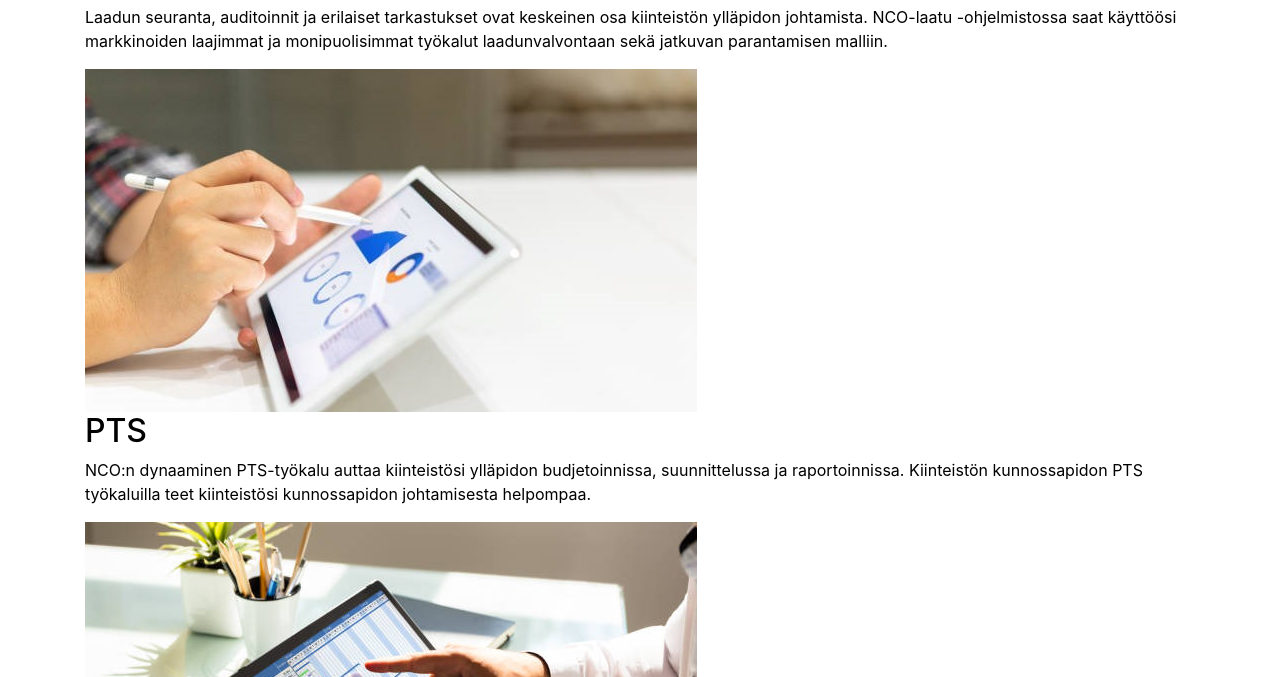
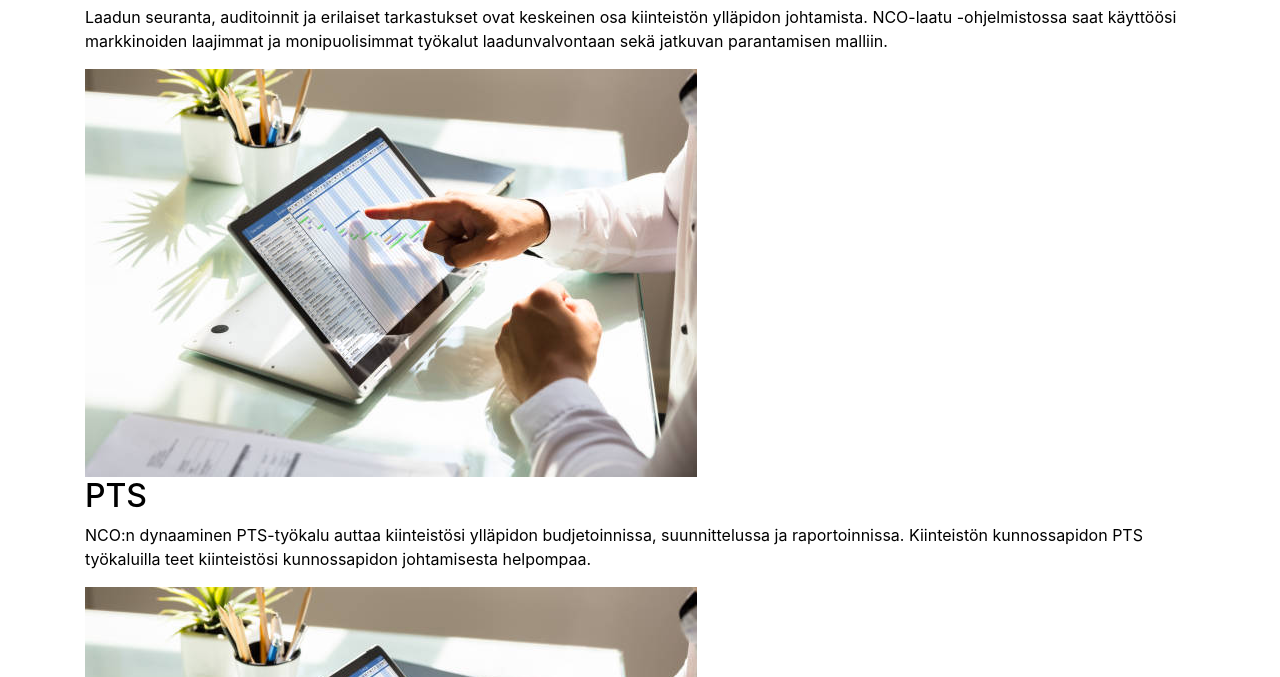
Before and after one commit to IlkkaNolvi/Verkkosivujen-kehitt-minen, a plain HTML site: page Kevät2024/12B_Webbisivut/ohjelmistot.html in a window 1280 px wide. Shown: the part 740-1417 px from the top of the page. Drawn offline with nearby package versions, Linux system fonts and the light colour scheme.

Commit message:
vaihdoin kuvan2

```diff
--- a/Kevät2024/12B_Webbisivut/ohjelmistot.html
+++ b/Kevät2024/12B_Webbisivut/ohjelmistot.html
@@ -45,7 +45,7 @@
         <img src="ohjelmistot_Huoltokirja.jpg" alt="hk">
         <h2>Laadunseuranta</h2>
         <p>Laadun seuranta, auditoinnit ja erilaiset tarkastukset ovat keskeinen osa kiinteistön ylläpidon johtamista. NCO-laatu -ohjelmistossa saat käyttöösi markkinoiden laajimmat ja monipuolisimmat työkalut laadunvalvontaan sekä jatkuvan parantamisen malliin.</p>
-        <img src="laatu.jpg" alt="laatu">
+        <img src="Ohjelmistot_pts.jpg" alt="laatu">
         <h2>PTS</h2>
         <p>NCO:n dynaaminen PTS-työkalu auttaa kiinteistösi ylläpidon budjetoinnissa, suunnittelussa ja raportoinnissa. Kiinteistön kunnossapidon PTS työkaluilla teet kiinteistösi kunnossapidon johtamisesta helpompaa.</p>
         <img src="Ohjelmistot_pts.jpg" alt="pts">
```
